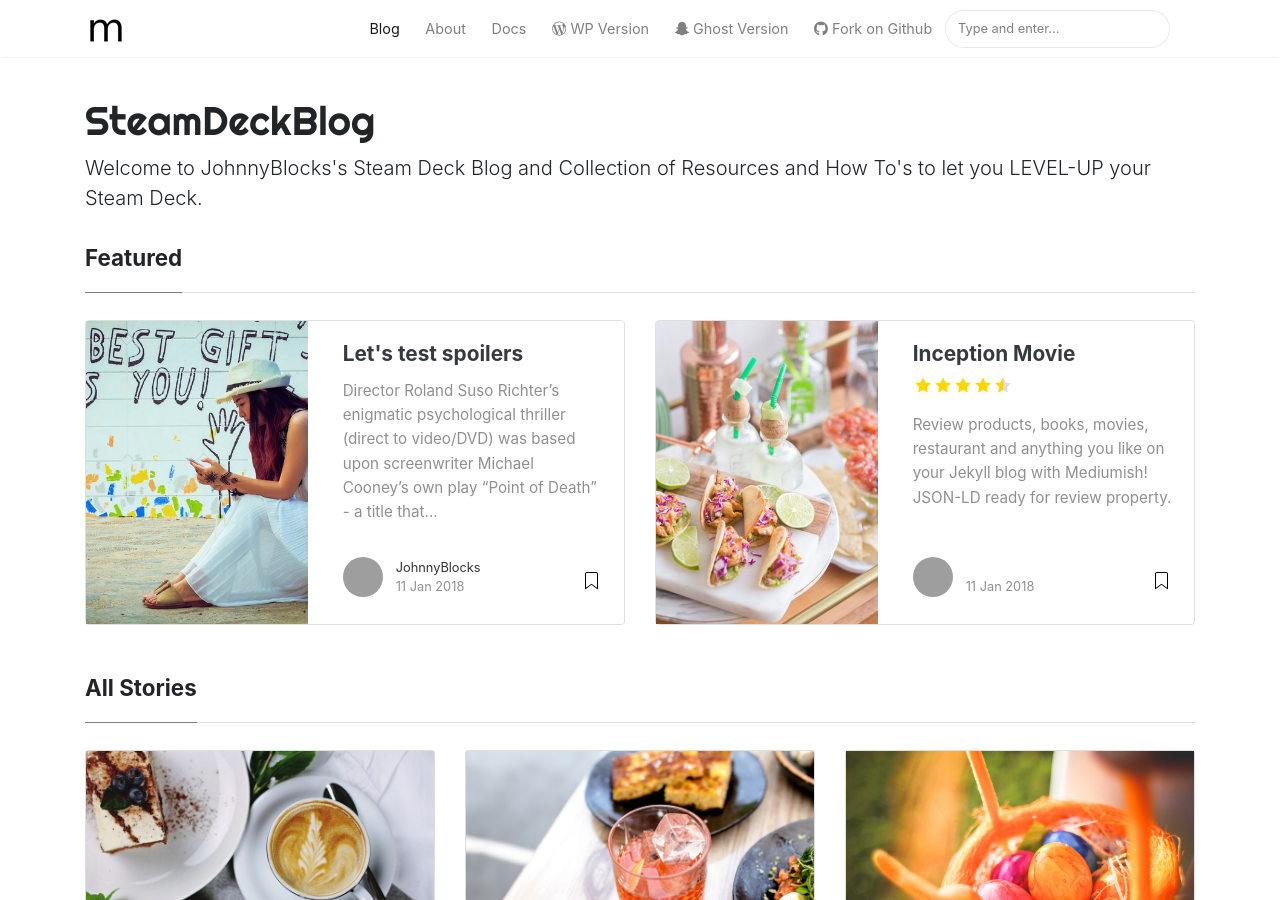
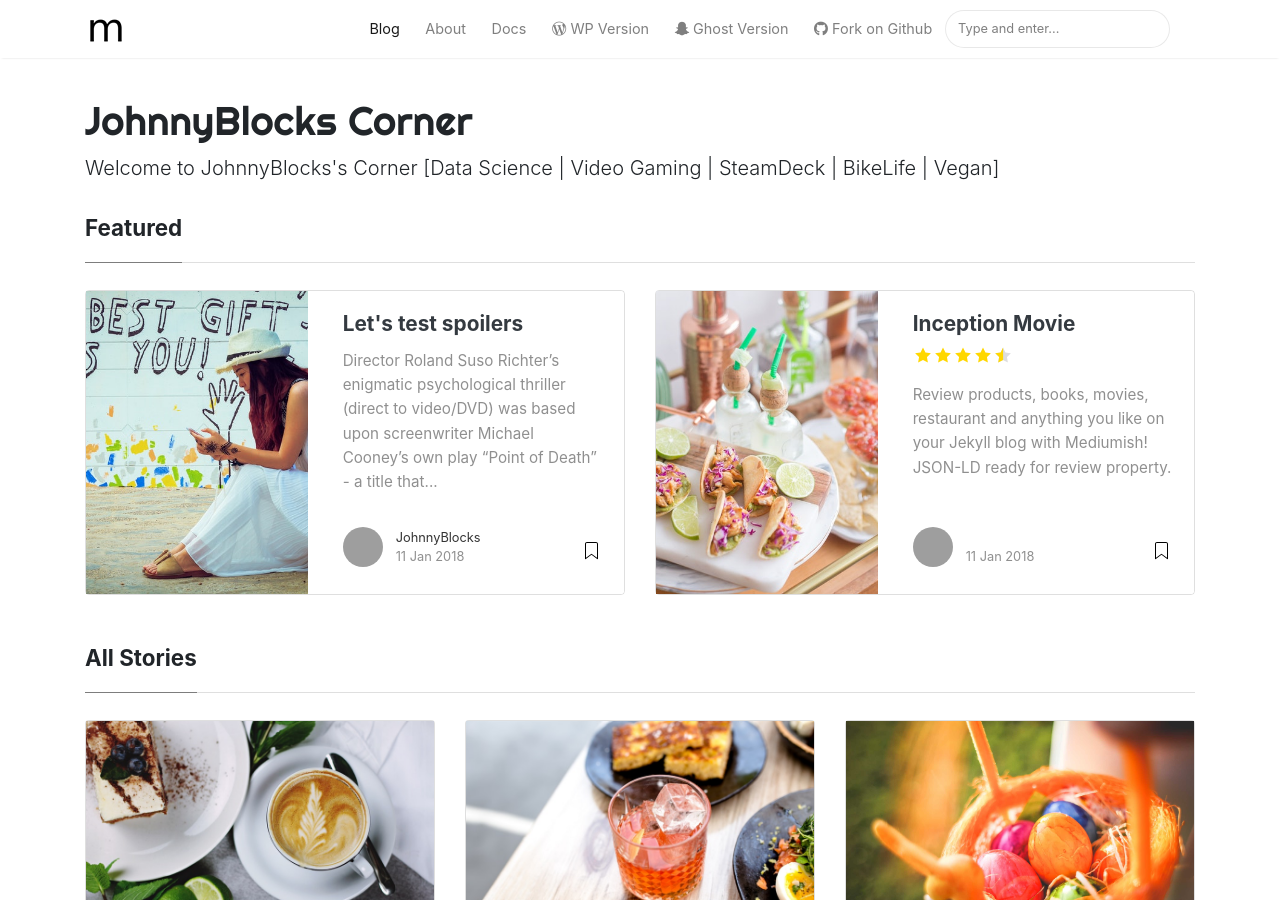
Before and after one commit to JohnnyBlocks/JBs-Lab-Production, a Jekyll site: the page built from index.html, in a window 1280 px wide and 900 px high. Built offline with Jekyll 4.4.1, drawn with Linux system fonts in a browser that asks for light colours; nearby versions of some CDN libraries; the list of posts is cut into pages by our own code; some of the changed text lies outside the part shown; grey boxes are pictures that could not be loaded.

Commit message:
Site Config

```diff
--- a/_config.yml
+++ b/_config.yml
@@ -1,13 +1,13 @@
 # Site
-name: "SteamDeckBlog"
-title: "JohnnyBlocks's Steam Deck Blog"
-description: "Welcome to JohnnyBlocks's Steam Deck Blog and Collection of Resources and How To's to let you LEVEL-UP your Steam Deck."
+name: "JohnnyBlocks Corner"
+title: "JohnnyBlocks's Corner"
+description: "Welcome to JohnnyBlocks's Corner  [Data Science | Video Gaming | SteamDeck | BikeLife | Vegan]"
 logo: 'assets/images/logo.png'
 favicon: 'assets/images/logo.png'
 baseurl: /mediumish-theme-jekyll
-google_analytics: 'UA-46278016-1'
-disqus: 'demowebsite'
-mailchimp-list: 'https://wowthemes.us11.list-manage.com/subscribe/post?u=8aeb20a530e124561927d3bd8&amp;id=8c3d2d214b'
+google_analytics: 'G-SZXXH3RFKC'
+disqus: 'JohnnyBlocks'
+mailchimp-list:
 include: ["_pages"]
 permalink: /:title/
 
```
